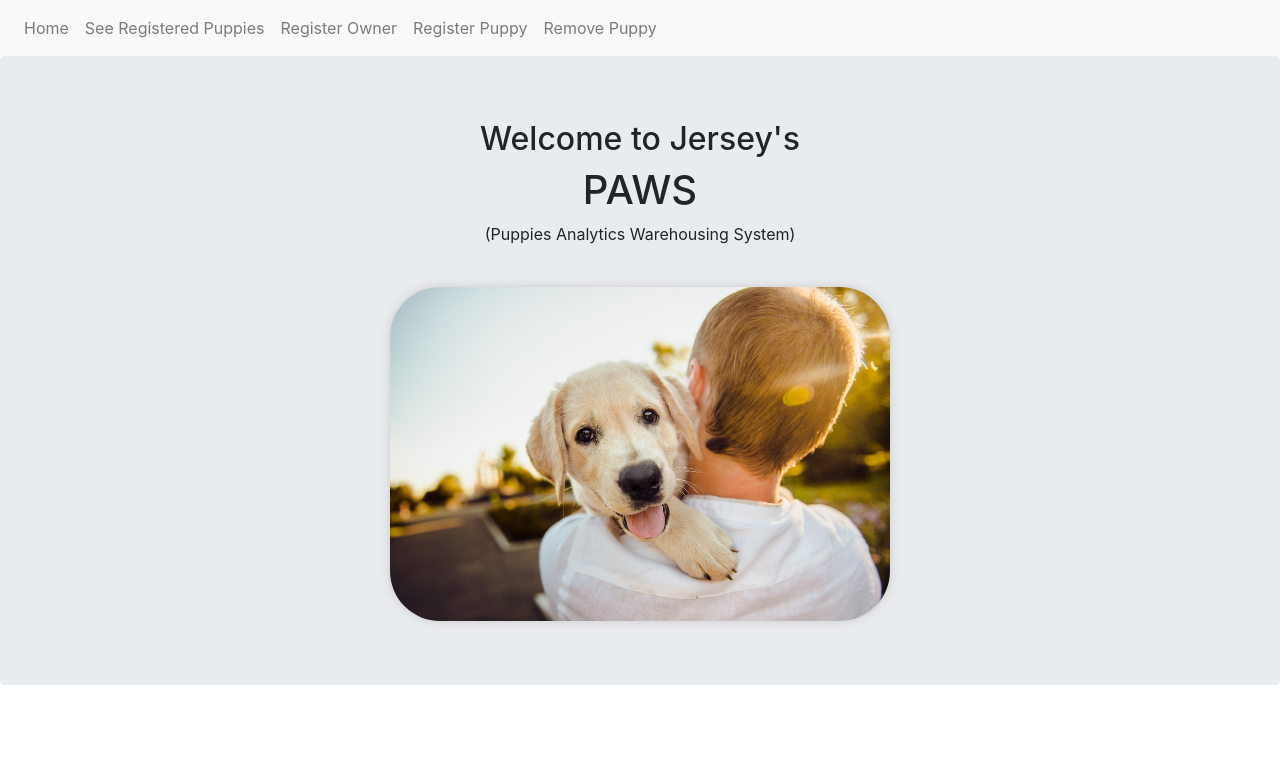
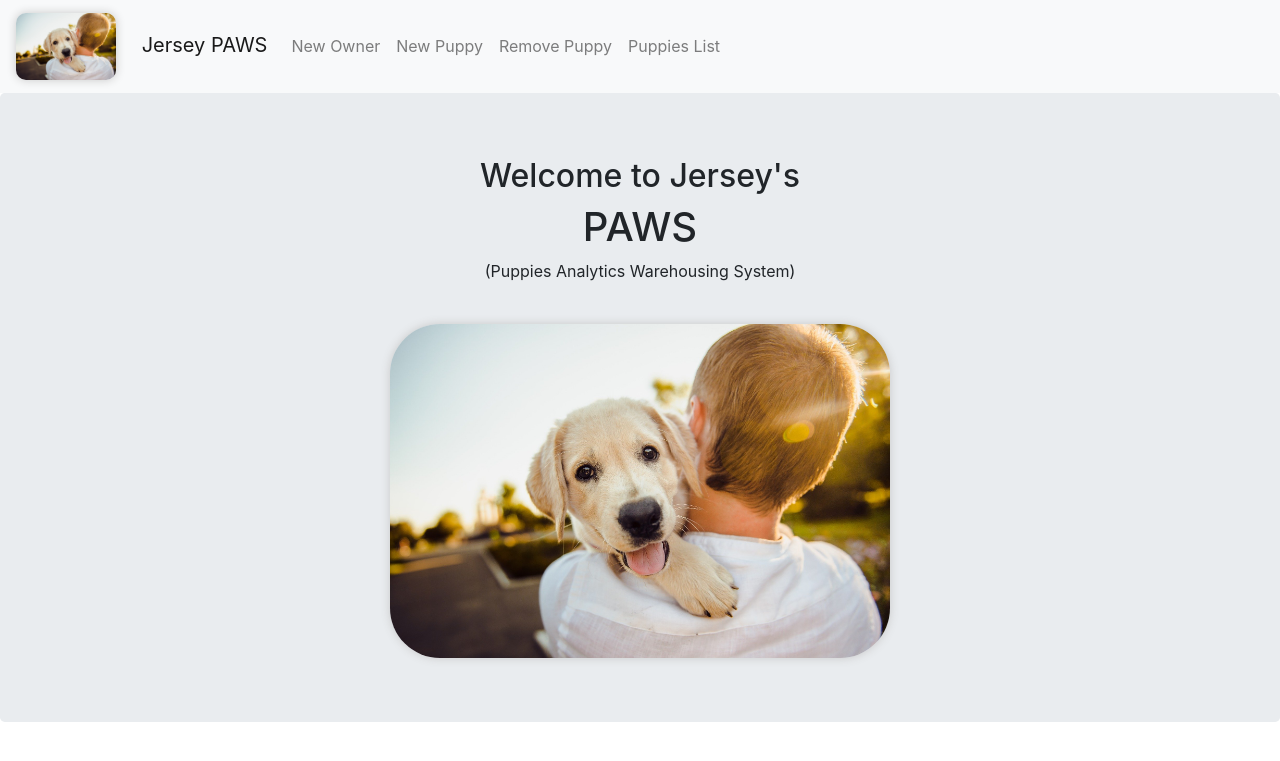
Before and after one commit to ivanzapatarivera/Python_Exercise_2, a Flask app: page / in a window 1280 px wide. Shown: the top 761 px of the page. Run offline with Flask 2, Linux system fonts and the light colour scheme; parts of the project's set-up code (start-up, migrations or seed data) failed here and were passed over; some libraries are stand-ins or nearby versions; some web fonts are replaced.

Commit message:
Navbar OK

```diff
--- a/templates/base.html
+++ b/templates/base.html
@@ -1,10 +1,11 @@
 <!DOCTYPE html>
 <html lang="en">
+
 <head>
     <meta charset="UTF-8">
     <meta name="viewport" content="width=device-width, initial-scale=1.0">
     <meta http-equiv="X-UA-Compatible" content="ie=edge">
-<meta name="Description" content="Jersey For Puppies DAMS (Data Management System)"/>
+    <meta name="Description" content="Jersey For Puppies DAMS (Data Management System)" />
     <link rel="stylesheet" href="https://cdnjs.cloudflare.com/ajax/libs/twitter-bootstrap/4.6.0/css/bootstrap.min.css">
     <link rel="stylesheet" href="https://cdnjs.cloudflare.com/ajax/libs/font-awesome/5.15.2/css/all.min.css">
     <link rel="preconnect" href="https://fonts.gstatic.com">
@@ -12,15 +13,30 @@
     <link rel="stylesheet" href="{{ url_for('static', filename='styles/styles.css') }}">
     <title>Jersey For Puppies PAWS (Puppy Analytics Warehousing System)</title>
 </head>
+
 <body>
     <nav class="navbar navbar-expand-lg navbar-light bg-light">
+        <a class="navbar-brand" href="{{url_for('index')}}">
+            <img src="{{url_for('static', filename='pup.jpg')}}" style="max-width: 100px; height: auto; border-radius: 10px; margin: auto; box-shadow: 0 0 10px rgb(200,200,200);" /> &emsp;Jersey PAWS
+        </a>
+        <button class="navbar-toggler" type="button" data-toggle="collapse" data-target="#navbarNavAltMarkup"
+            aria-controls="navbarNavAltMarkup" aria-expanded="false" aria-label="Toggle navigation">
+            <span class="navbar-toggler-icon"></span>
+        </button>
+        <div class="collapse navbar-collapse" id="navbarNavAltMarkup">
             <div class="navbar-nav">
-            <a class="nav-item nav-link" href="{{url_for('index')}}">Home</a>
+                <a class="nav-item nav-link" href="{{url_for('add_owner')}}">New Owner</a>
+                <a class="nav-item nav-link" href="{{url_for('add_pup')}}">New Puppy</a>
+                <a class="nav-item nav-link" href="{{url_for('del_pup')}}">Remove Puppy</a>
+                <a class="nav-item nav-link" href="{{url_for('list_pup')}}">Puppies List</a>
+            </div>
+        </div>
+        <!-- <div class="navbar-nav">
             <a class="nav-item nav-link" href="{{url_for('list_pup')}}">See Registered Puppies</a>
             <a class="nav-item nav-link" href="{{url_for('add_owner')}}">Register Owner</a>
             <a class="nav-item nav-link" href="{{url_for('add_pup')}}">Register Puppy</a>
             <a class="nav-item nav-link" href="{{url_for('del_pup')}}">Remove Puppy</a>
-        </div>
+        </div> -->
     </nav>
     {% block content %}
 
@@ -30,4 +46,5 @@
     <script src="https://cdnjs.cloudflare.com/ajax/libs/popper.js/1.16.1/umd/popper.min.js"></script>
     <script src="https://cdnjs.cloudflare.com/ajax/libs/twitter-bootstrap/4.6.0/js/bootstrap.min.js"></script>
 </body>
+
 </html>
--- a/templates/home.html
+++ b/templates/home.html
@@ -11,7 +11,7 @@
         </div>
     </div>
     <div class="row">
-            <img src="{{url_for('static', filename='pup.jpg')}}" style="max-width: 500px; height: auto; border-radius: 50px; margin: auto; margin-top: 25px; box-shadow: 0 0 10px rgb(200,200,200);">
+            <img src="{{url_for('static', filename='pup.jpg')}}" style="width: 100%; max-width: 500px; height: auto; border-radius: 50px; margin: auto; margin-top: 25px; box-shadow: 0 0 10px rgb(200,200,200);">
         </div>
     </div>
 </div>
```
Lines whose indentation alone changed are shown as unchanged.
